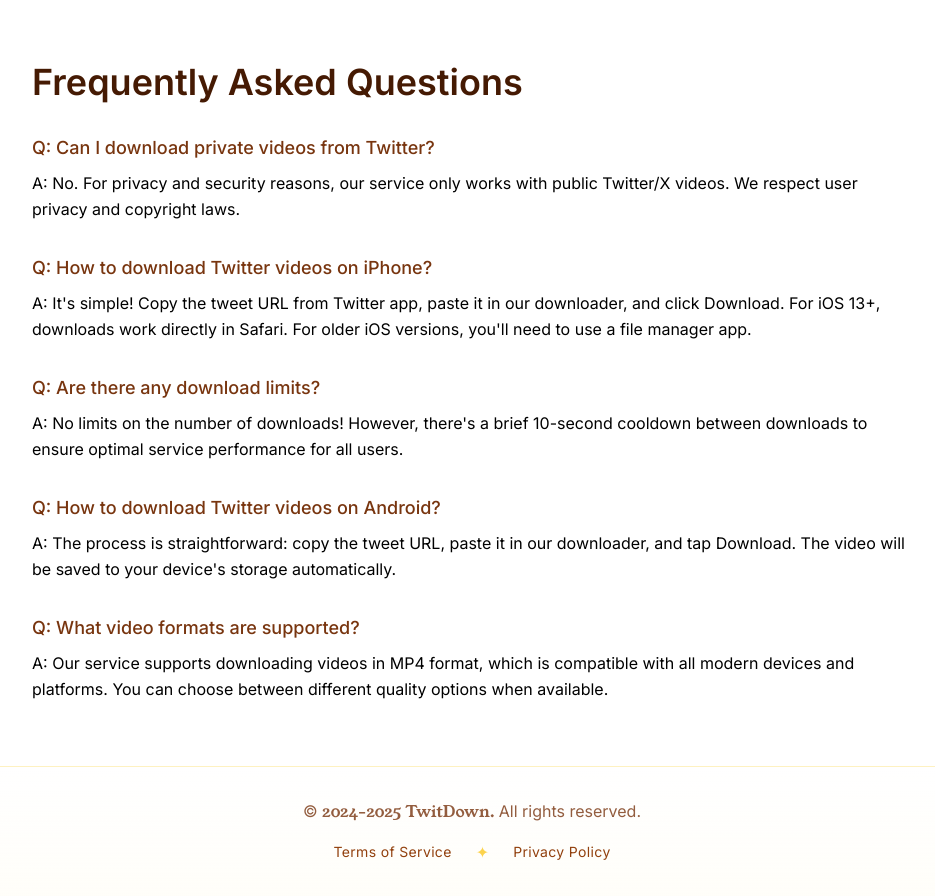
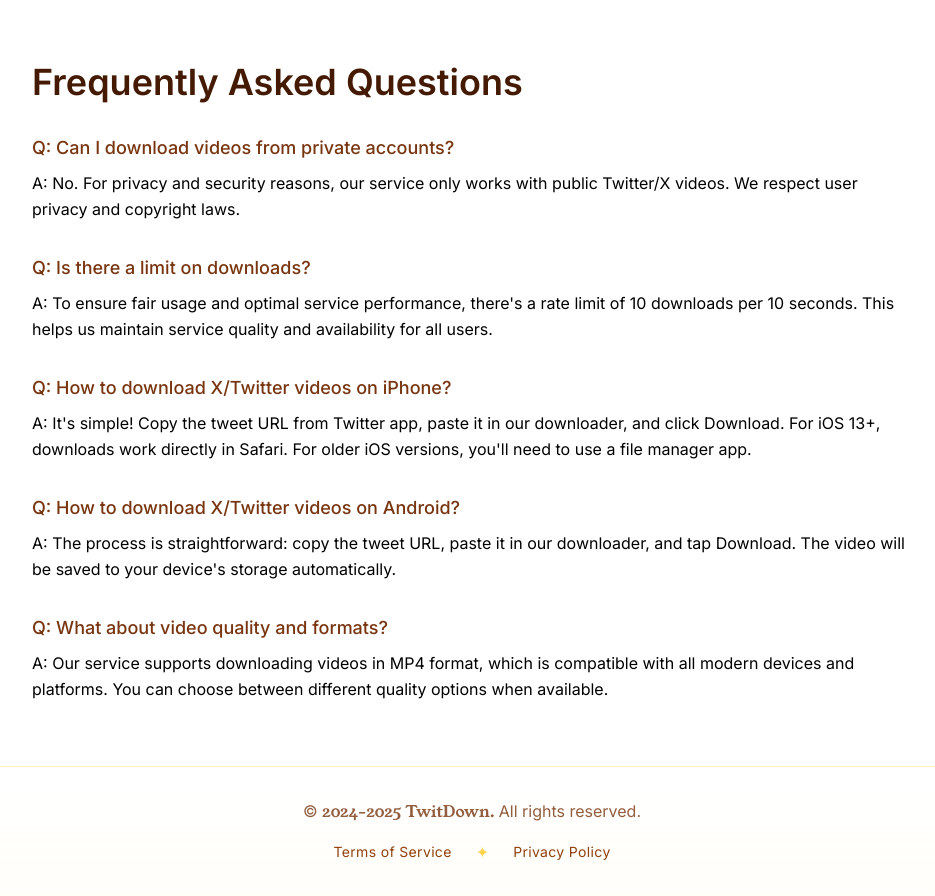
Before and after one commit to ultrasev/twitdown, a Next.js app: page / in a window 1280 px wide. Shown: the part 1200-2096 px from the top of the page, without its empty margins (168-1103 px from the left). Built offline with nearby package versions, Linux system fonts and the light colour scheme; a web font is replaced by a local one.

Commit message:
refactor: Update FAQs and remove unnecessary features section

```diff
--- a/app/components/ContentSection.tsx
+++ b/app/components/ContentSection.tsx
@@ -14,35 +14,35 @@ const howToSteps = [
   "Download your video",
 ];
 
-const features = [
-  "Free to use - no registration required",
-  "High-quality video downloads",
-  "Mobile-friendly interface",
-  "Fast and easy to use",
-  "Works with all Twitter/X videos",
-  "Multiple format options",
-];
+// const features = [
+//   "Free to use - no registration required",
+//   "High-quality video downloads",
+//   "Mobile-friendly interface",
+//   "Fast and easy to use",
+//   "Works with all Twitter/X videos",
+//   "Multiple format options",
+// ];
 
 export default function ContentSection() {
   const faqs = [
     {
-      q: "Can I download private videos from Twitter?",
+      q: "Can I download videos from private accounts?",
       a: "No. For privacy and security reasons, our service only works with public Twitter/X videos. We respect user privacy and copyright laws.",
     },
     {
-      q: "How to download Twitter videos on iPhone?",
+      q: "Is there a limit on downloads?",
+      a: "To ensure fair usage and optimal service performance, there's a rate limit of 10 downloads per 10 seconds. This helps us maintain service quality and availability for all users.",
+    },
+    {
+      q: "How to download X/Twitter videos on iPhone?",
       a: "It's simple! Copy the tweet URL from Twitter app, paste it in our downloader, and click Download. For iOS 13+, downloads work directly in Safari. For older iOS versions, you'll need to use a file manager app.",
     },
     {
-      q: "Are there any download limits?",
-      a: "No limits on the number of downloads! However, there's a brief 10-second cooldown between downloads to ensure optimal service performance for all users.",
-    },
-    {
-      q: "How to download Twitter videos on Android?",
+      q: "How to download X/Twitter videos on Android?",
       a: "The process is straightforward: copy the tweet URL, paste it in our downloader, and tap Download. The video will be saved to your device's storage automatically.",
     },
     {
-      q: "What video formats are supported?",
+      q: "What about video quality and formats?",
       a: "Our service supports downloading videos in MP4 format, which is compatible with all modern devices and platforms. You can choose between different quality options when available.",
     },
   ];
```
